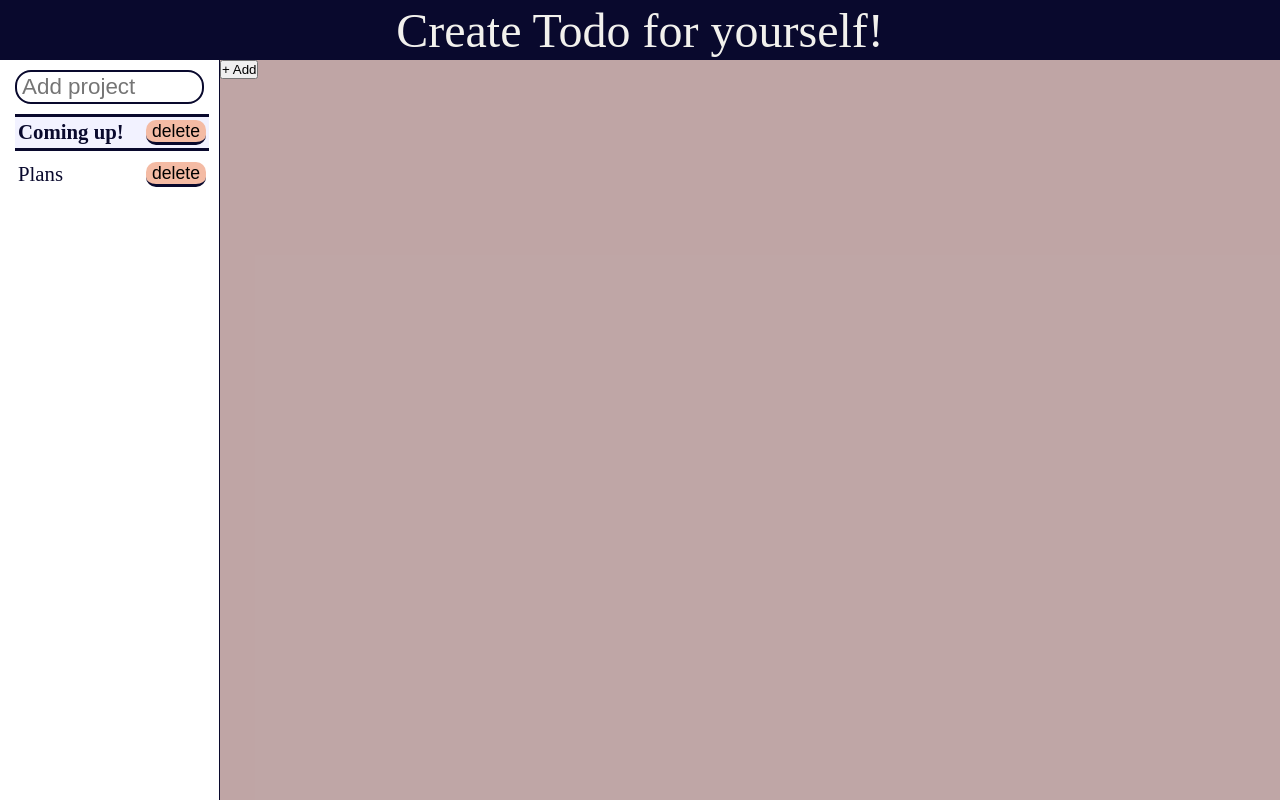
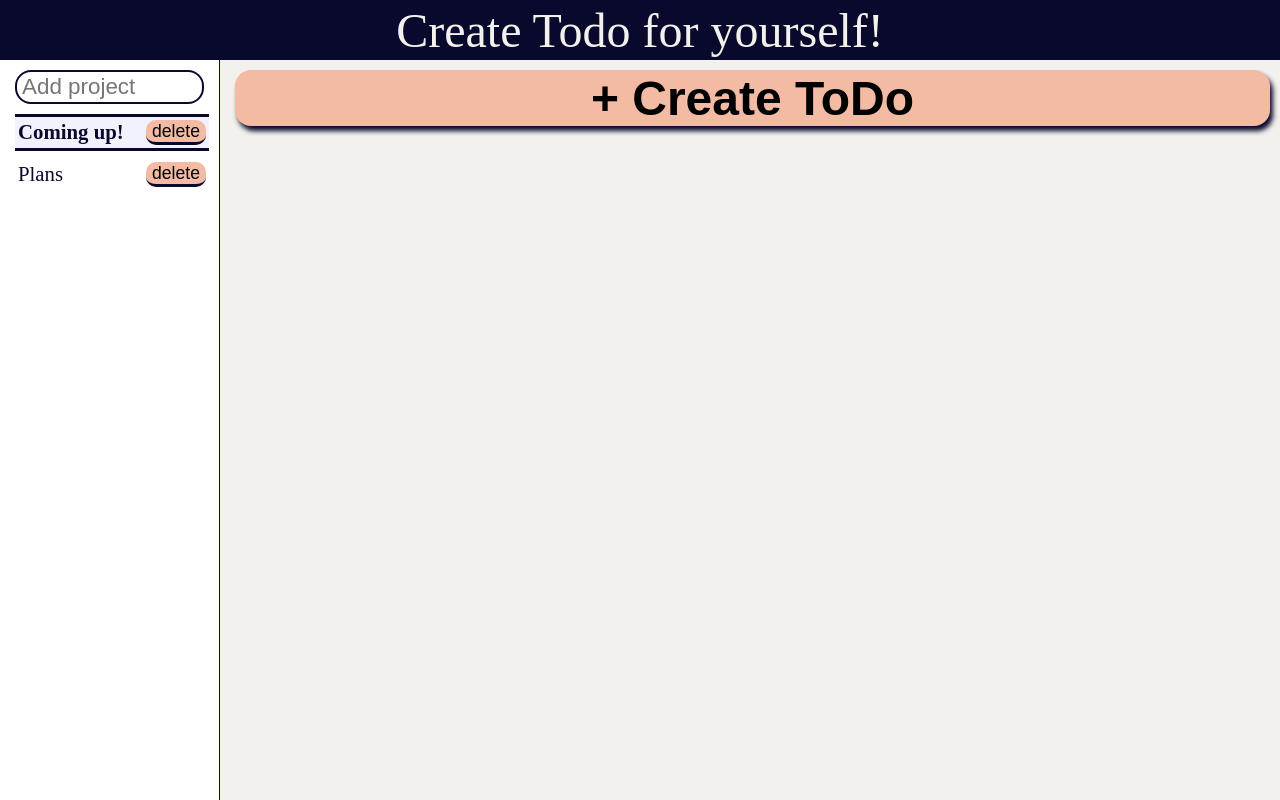
Before and after one commit to Nik42KIS/Todo, a website built with webpack: page dist/index.html in a window 1280 px wide. Built offline with Linux system fonts and the light colour scheme.

Commit message:
finish with add todo button

```diff
--- a/src/style.css
+++ b/src/style.css
@@ -5,6 +5,7 @@
   --color-pink: #f4bba4;
   margin: 0;
   padding: 0;
+
   /* color: var(--color-white); */
 }
 
@@ -14,6 +15,7 @@
   display: grid;
   grid-template-columns: minmax(130px, 220px) 1fr;
   grid-template-rows: 60px 1fr;
+  overflow-x:hidden;
 }
 
 header {
@@ -95,14 +97,49 @@ aside {
 height: 25px;
 font-size: 1.1rem;
 background-color: var(--color-pink);
-background-color:var(--color-white) ;
+
+}
+.delete_project_btn:hover{
+    cursor: pointer;
+    background-color:var(--color-white) ;
+}
+main{
+    background-color: var(--color-white);
+    display: grid;
+    grid-template-columns: 15px 1fr 10px;
+    grid-template-rows: 10px 70px 1fr;
+}
+.add_todo{
+    border: none;
+    display: flex;
+    justify-content: center;
+    align-items: center;
+    border-radius: 16px;
+    /* border-bottom: 4px solid var(--color-dark-blue) ; */
+    box-shadow: 3px 5px 5px var(--color-dark-blue);
+    grid-column: 2/3;
+    grid-row: 2/3;
+    height: 56px;
+    width: 100%;
+    font-size: 3rem;
+    background-color: var(--color-pink);
+    padding: 4px;
+    font-weight: bold ;
+}
+.add_todo:hover{
+    cursor: pointer;
+    box-shadow: 3px 5px 15px var(--color-dark-blue);
+
+}
+.todos{
+    grid-column: 2/3;
+    grid-row: 3/4;
 }
 .note {
   border: 5px dashed black;
   font-size: 1.5rem;
   border-radius: 10px;
-  padding: 15px;
-  margin: 10px;
+
 }
 
 #dialog {
```
Also changed, not shown: dist/bundle.js, dist/index.html.
